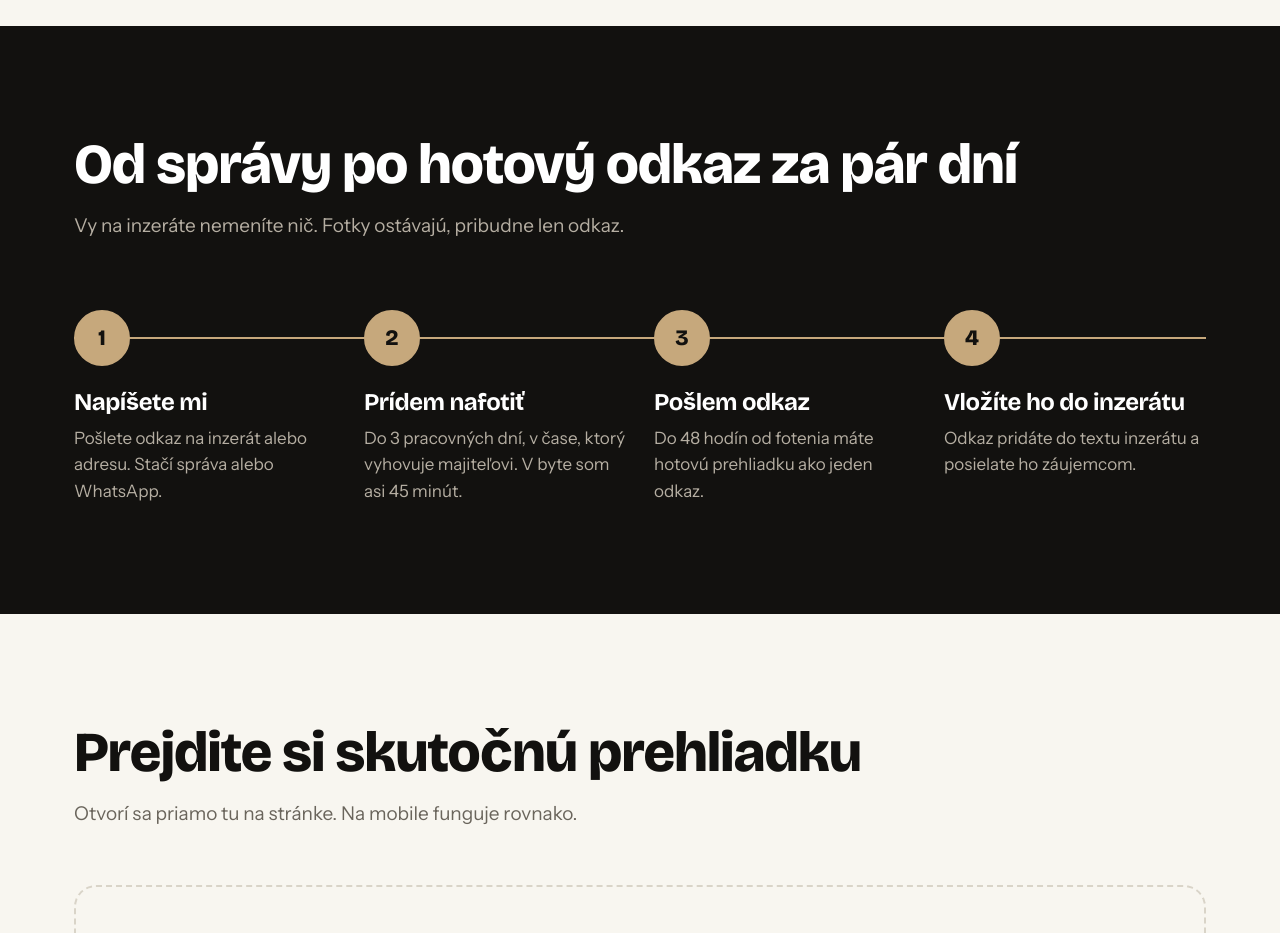
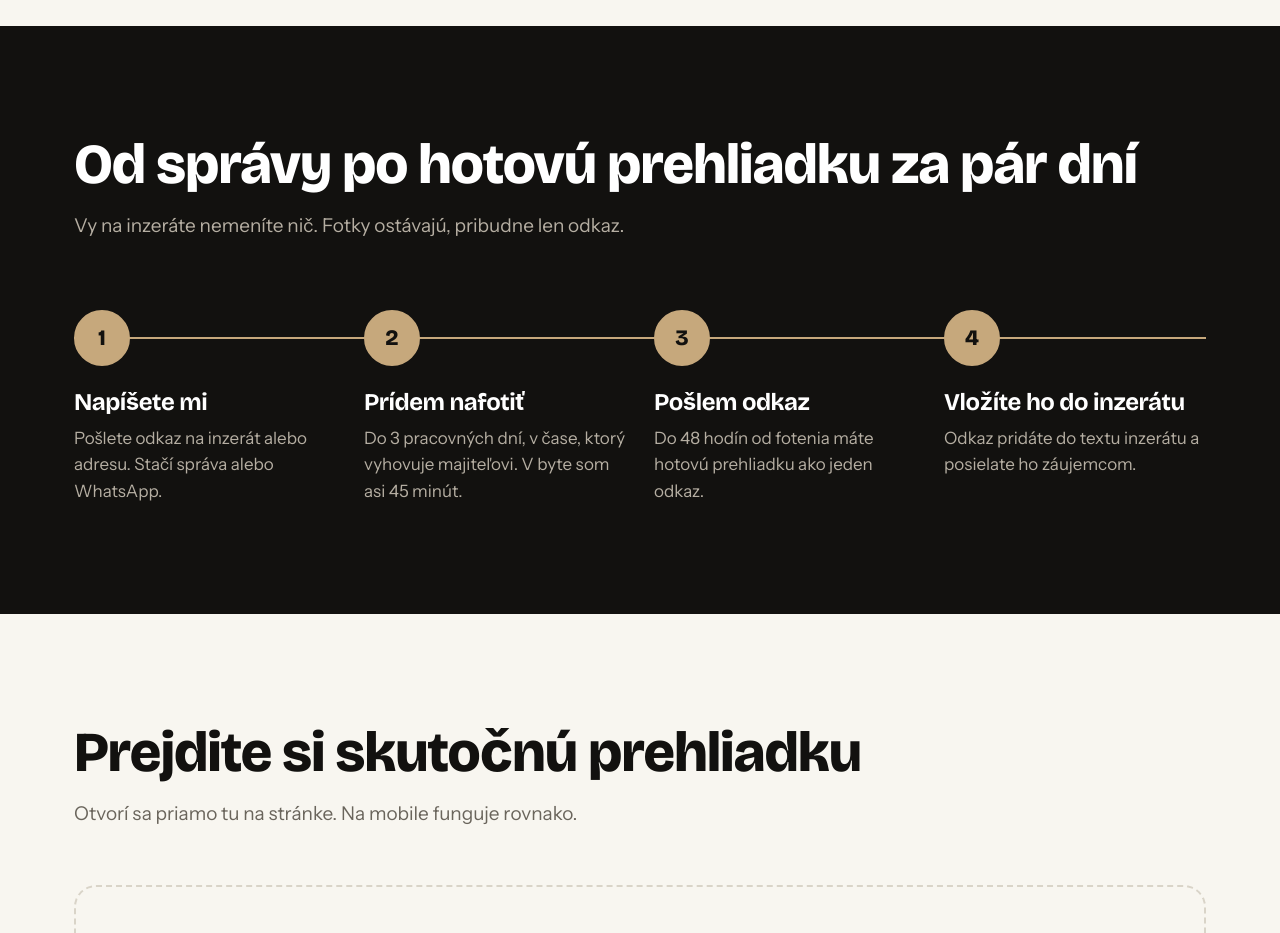
Before and after one commit to virtualneprehliadkycentak/web2, a plain HTML site: page index.html in a window 1280 px wide. Shown: the part 1620-2553 px from the top of the page. Drawn offline with nearby package versions, Linux system fonts and the light colour scheme.

Commit message:
Update index.html

```diff
--- a/index.html
+++ b/index.html
@@ -412,7 +412,7 @@ footer a{text-decoration:none}
 
 <section class="sec steps-sec" id="postup">
   <div class="wrap">
-    <h2 class="rv">Od správy po hotový odkaz za pár dní</h2>
+    <h2 class="rv">Od správy po hotovú prehliadku za pár dní</h2>
     <p class="sub rv">Vy na inzeráte nemeníte nič. Fotky ostávajú, pribudne len odkaz.</p>
     <div class="steps" id="steps">
       <div class="step"><div class="n">1</div><h3>Napíšete mi</h3><p>Pošlete odkaz na inzerát alebo adresu. Stačí správa alebo WhatsApp.</p></div>
```
